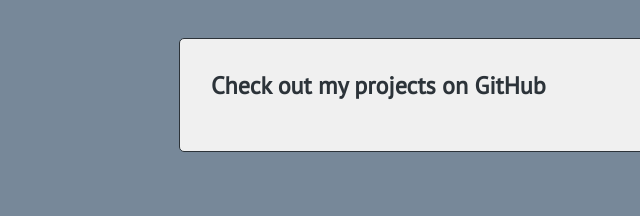
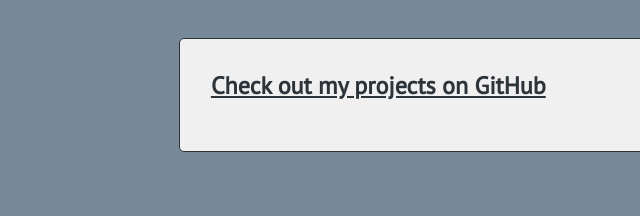
Before and after one commit to deeheber/code-blog, a website: page index.html in a window 1280 px wide. Shown: the part 757-973 px from the top of the page, 0-640 px from the left. Drawn offline with nearby package versions, Linux system fonts and the light colour scheme.

Commit message:
Full github URL link

```diff
--- a/index.html
+++ b/index.html
@@ -87,7 +87,7 @@
           </div>
           <!-- Begin github tab -->
           <div id="github">
-            <h2>Check out my projects on GitHub</h2>
+            <h2><a href="https://github.com/deeheber" target="_blank">Check out my projects on GitHub</a></h2>
               <ul id="repoList"></ul>
           </div>
       </main>
```
